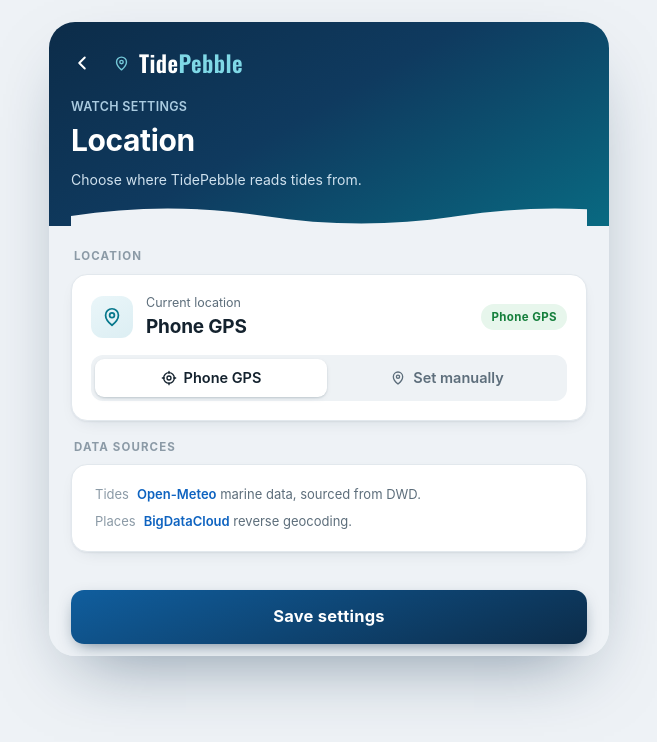
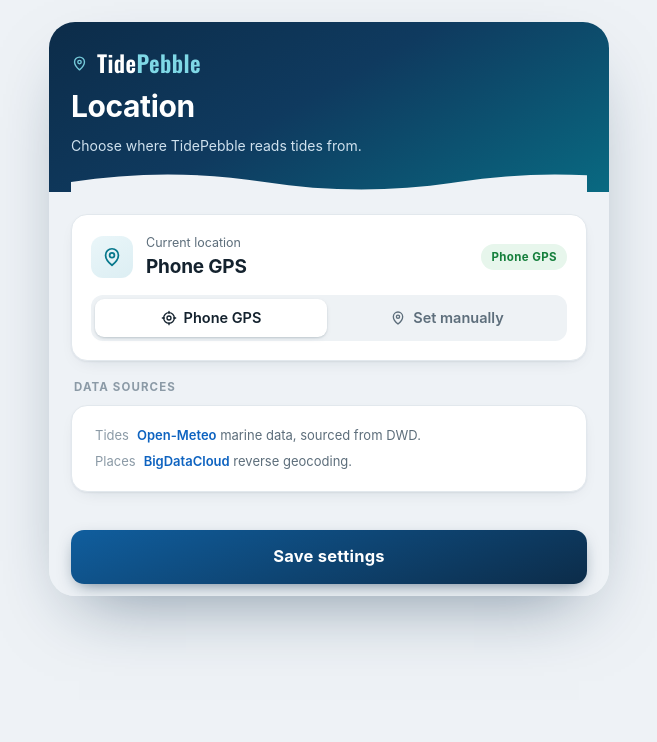
Before and after one commit to gordonbazeley/tidepebble, a website: page tidepebble/src/pkjs/settings.html in a window 1280 px wide. Shown: the whole page, without its empty margins (311-968 px from the left). Drawn offline with nearby package versions, Linux system fonts and the light colour scheme.

Commit message:
tidy settings

```diff
--- a/tidepebble/src/pkjs/settings.html
+++ b/tidepebble/src/pkjs/settings.html
@@ -207,15 +207,11 @@
 <div class="app">
   <header class="hd">
     <div class="hd-row">
-      <button class="back" aria-label="Back" onclick="history.length>1?history.back():null">
-        <svg width="22" height="22" viewBox="0 0 24 24" fill="none" stroke="currentColor" stroke-width="2.2" stroke-linecap="round" stroke-linejoin="round"><path d="M15 18l-6-6 6-6"/></svg>
-      </button>
       <div class="brandmark">
         <svg class="pin" viewBox="0 0 24 24" fill="none" stroke="#7fd8e6" stroke-width="2" stroke-linecap="round" stroke-linejoin="round"><path d="M12 21s-7-5.6-7-11a7 7 0 0 1 14 0c0 5.4-7 11-7 11Z"/><circle cx="12" cy="10" r="2.4"/></svg>
         <span class="wordmark">Tide<b>Pebble</b></span>
       </div>
     </div>
-    <p class="hd-sub">Watch settings</p>
     <h1 class="hd-title">Location</h1>
     <p class="hd-desc">Choose where TidePebble reads tides from.</p>
     <svg class="wave" viewBox="0 0 560 22" preserveAspectRatio="none" aria-hidden="true">
@@ -225,7 +221,6 @@
 
   <main class="body">
     <section>
-      <p class="seclabel">Location</p>
       <div class="card">
         <div class="pad">
           <div class="loc">
```
